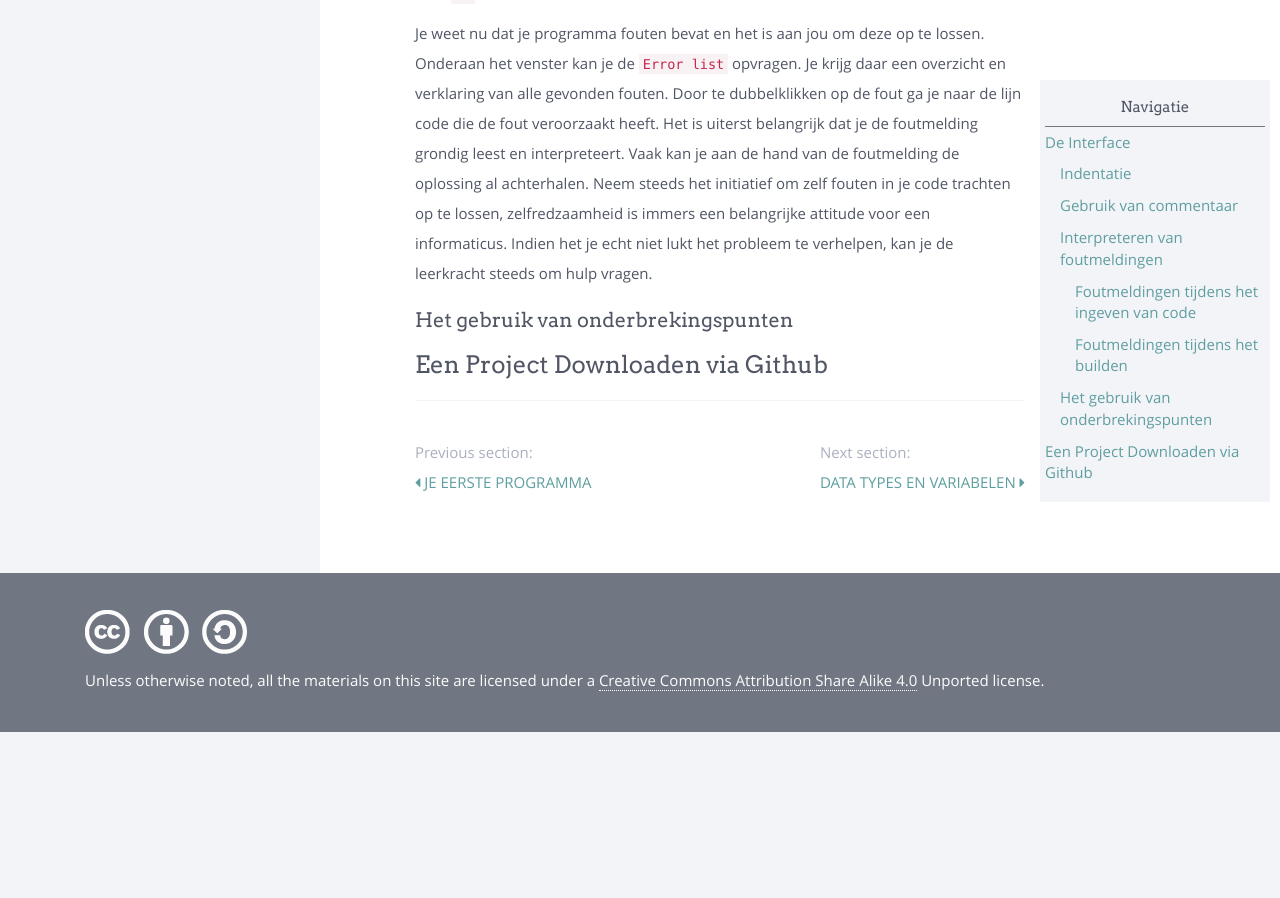
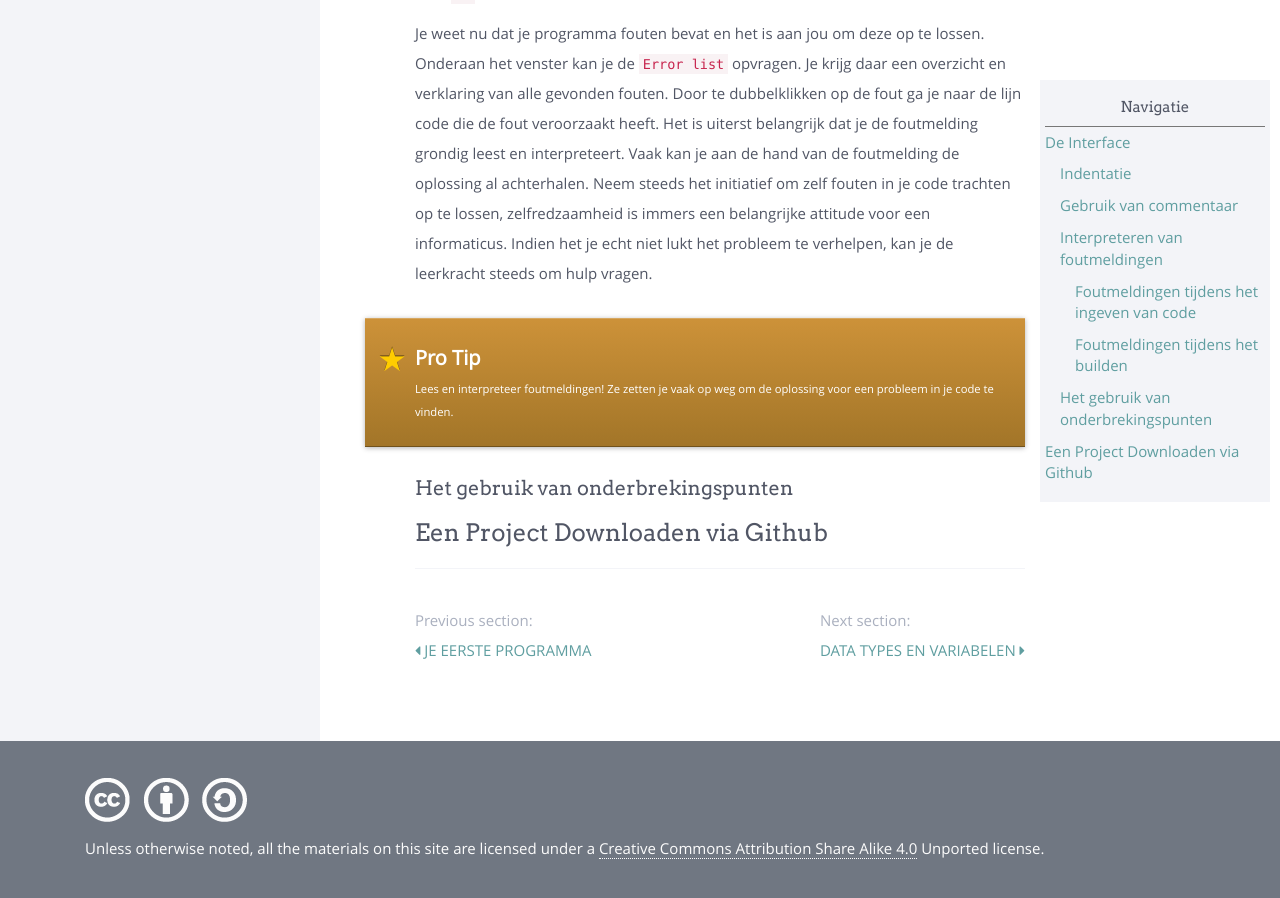
Before and after one commit to sma-it/sma-it.github.io, a Jekyll site: the page built from modules/basics/_posts/2000-01-02-ken_je_editor.md, in a window 1280 px wide and 900 px high, scrolled down 3799 px. Built offline with Jekyll 4.4.1, drawn with Linux system fonts in a browser that asks for light colours; nearby versions of some CDN libraries; before the commit the page ends 4531 px from its top, so only the background shows below that.

Commit message:
Added extra protip

```diff
--- a/modules/basics/_posts/2000-01-02-ken_je_editor.md
+++ b/modules/basics/_posts/2000-01-02-ken_je_editor.md
@@ -130,6 +130,10 @@ Nadat je je programma gestart hebt met `start` of `F5` kan het zijn dat je het v
 
 Je weet nu dat je programma fouten bevat en het is aan jou om deze op te lossen. Onderaan het venster kan je de `Error list` opvragen. Je krijg daar een overzicht en verklaring van alle gevonden fouten. Door te dubbelklikken op de fout ga je naar de lijn code die de fout veroorzaakt heeft. Het is uiterst belangrijk dat je de foutmelding grondig leest en interpreteert. Vaak kan je aan de hand van de foutmelding de oplossing al achterhalen. Neem steeds het initiatief om zelf fouten in je code trachten op te lossen, zelfredzaamheid is immers een belangrijke attitude voor een informaticus. Indien het je echt niet lukt het probleem te verhelpen, kan je de leerkracht steeds om hulp vragen.
 
+<div class="note protip">
+<p>Lees en interpreteer foutmeldingen! Ze zetten je vaak op weg om de oplossing voor een probleem in je code te vinden.</p>
+</div>
+
 ### Het gebruik van onderbrekingspunten
 
 
```
